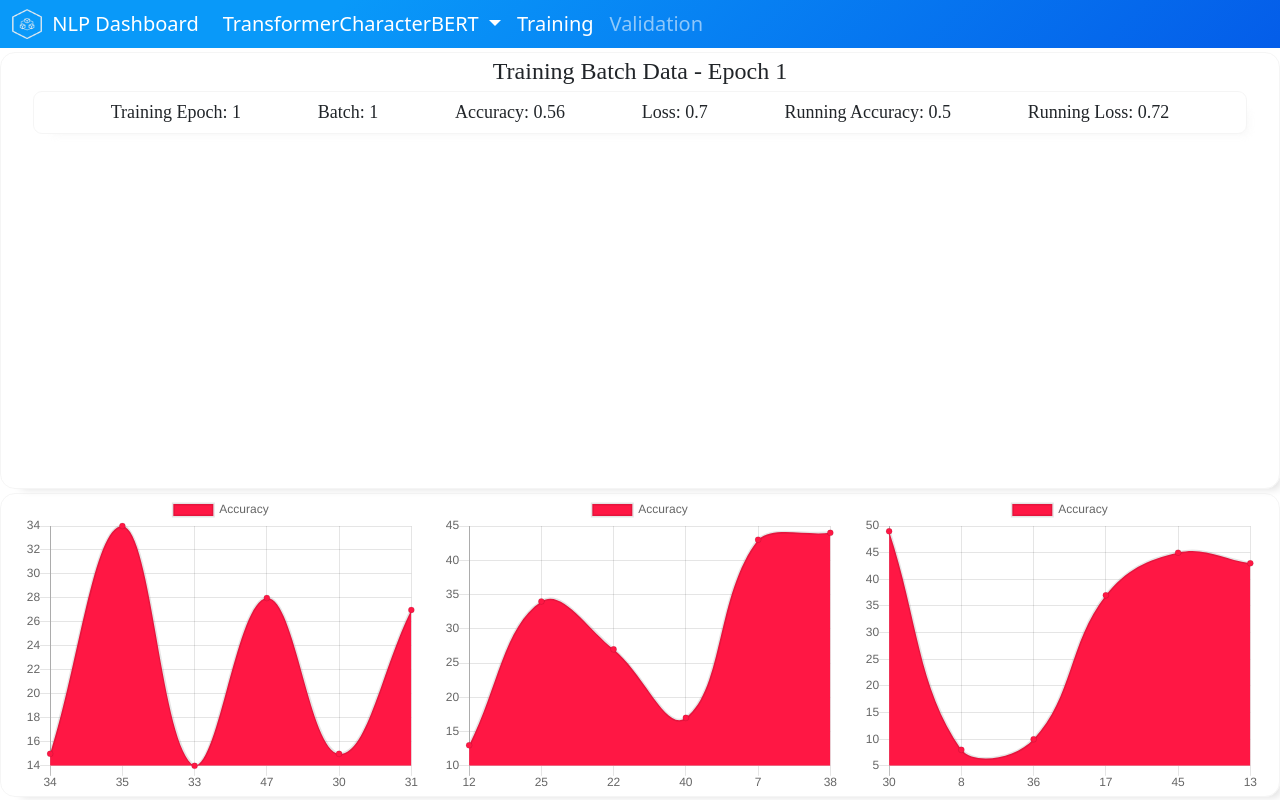
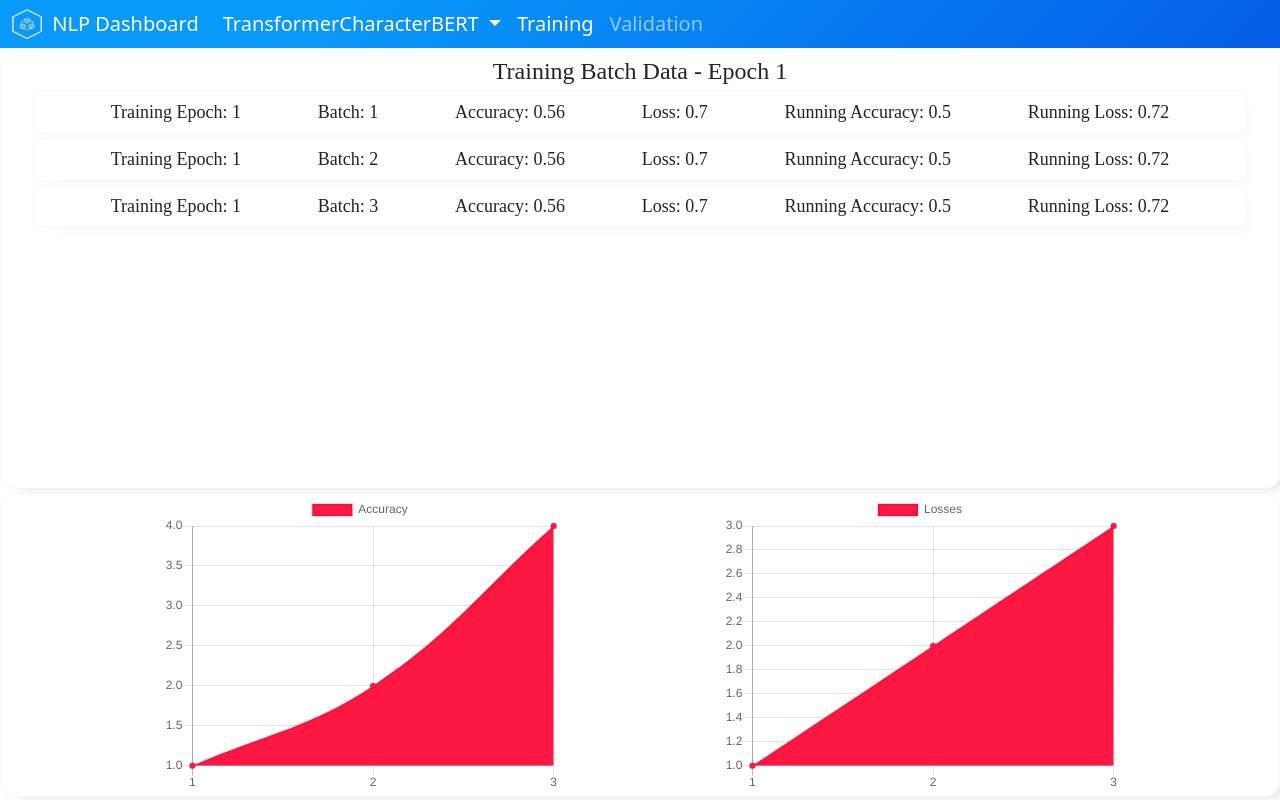
Before and after one commit to BinaryWiz/NLPDashboard, a Vue app: page / in a window 1280 px wide. Built offline with nearby package versions, Linux system fonts and the light colour scheme; a web font is replaced by a local one; what vue-js-modal would draw is missing.

Commit message:
using the store in the graphs now

```diff
--- a/src/components/BatchData.vue
+++ b/src/components/BatchData.vue
@@ -31,6 +31,7 @@ export default {
     }
   },
   components: {
+    // eslint-disable-next-line
     BatchDataExtended
   }
 }
--- a/src/components/Graph.vue
+++ b/src/components/Graph.vue
@@ -8,6 +8,7 @@
 import LineChart from './LineChart.js'
 
 export default {
+  props: ['title', 'data', 'labels'],
   components: {
     LineChart
   },
@@ -24,19 +25,24 @@ export default {
   },
   methods: {
     fillData () {
+      console.log(this.data)
       this.dataCollection = {
-        labels: [this.getRandomInt(), this.getRandomInt(), this.getRandomInt(), this.getRandomInt(), this.getRandomInt(), this.getRandomInt()],
+        labels: this.labels,
         datasets: [
           {
-            label: 'Accuracy',
+            label: this.title,
             backgroundColor: '#FF1744',
-            data: [this.getRandomInt(), this.getRandomInt(), this.getRandomInt(), this.getRandomInt(), this.getRandomInt(), this.getRandomInt()]
+            data: this.data
           }
         ]
       }
     },
-    getRandomInt () {
-      return Math.floor(Math.random() * (50 - 5 + 1)) + 5
+    getRanList (size) {
+      let ranArr = []
+      for (var i = 0; i < size; i++) {
+        ranArr.push(i * Math.floor(i * Math.random()))
+      }
+      return ranArr
     }
   }
 }
--- a/src/components/GraphContainer.vue
+++ b/src/components/GraphContainer.vue
@@ -1,8 +1,7 @@
 <template>
   <div id="graph-container">
-    <graph />
-    <graph />
-    <graph />
+    <graph :title="'Accuracy'" :labels="this.$store.getters.lastBatches" :data="this.$store.getters.accuracies" />
+    <graph :title="'Losses'" :labels="this.$store.getters.lastBatches" :data="this.$store.getters.losses" />
   </div>
 </template>
 
--- a/src/main.js
+++ b/src/main.js
@@ -12,15 +12,61 @@ Vue.use(Vuex)
 const store = new Vuex.Store({
   state: {
     batchData: [
-      {epoch: 1, batch: 1, accuracy: 0.56, loss: 0.7, runningAccuracy: 0.5, runningLoss: 0.72}
-    ]
+      {epoch: 1, batch: 1, accuracy: 0.56, loss: 0.7, runningAccuracy: 0.5, runningLoss: 0.72},
+      {epoch: 1, batch: 2, accuracy: 0.56, loss: 0.7, runningAccuracy: 0.5, runningLoss: 0.72},
+      {epoch: 1, batch: 3, accuracy: 0.56, loss: 0.7, runningAccuracy: 0.5, runningLoss: 0.72}
+    ],
+    allAccuracies: [1, 2, 4],
+    allLosses: [1, 2, 3]
   },
 
   mutations: {
     addBatches (state, batches) {
       batches.forEach(batch => {
+        state.allAccuracies.push(batch.accuracy)
+        state.allLosses.push(batch.loss)
         state.batchData.push(batch)
       })
+    }
+  },
+
+  getters: {
+    accuracies: state => {
+      if (state.allAccuracies.length > 0) {
+        if (state.allAccuracies.length > 1000) {
+          return state.allAccuracies.splice(state.allAccuracies.length - 1000)
+        } else {
+          return state.allAccuracies
+        }
+      } else {
+        return null
+      }
+    },
+    losses: state => {
+      if (state.allLosses.length > 0) {
+        if (state.allLosses.length > 1000) {
+          return state.allLosses.splice(state.allLosses.length - 1000)
+        } else {
+          return state.allLosses
+        }
+      } else {
+        return null
+      }
+    },
+    lastBatches: state => {
+      if (state.batchData.length > 0) {
+        let lastBatches = []
+        let start = 0
+        if (state.batchData.length > 1000) {
+          start = state.batchData.length - 1000
+        }
+        for (let i = start; i < state.batchData.length; i++) {
+          lastBatches.push(state.batchData[i].batch)
+        }
+        return lastBatches
+      } else {
+        return null
+      }
     }
   }
 })
```
